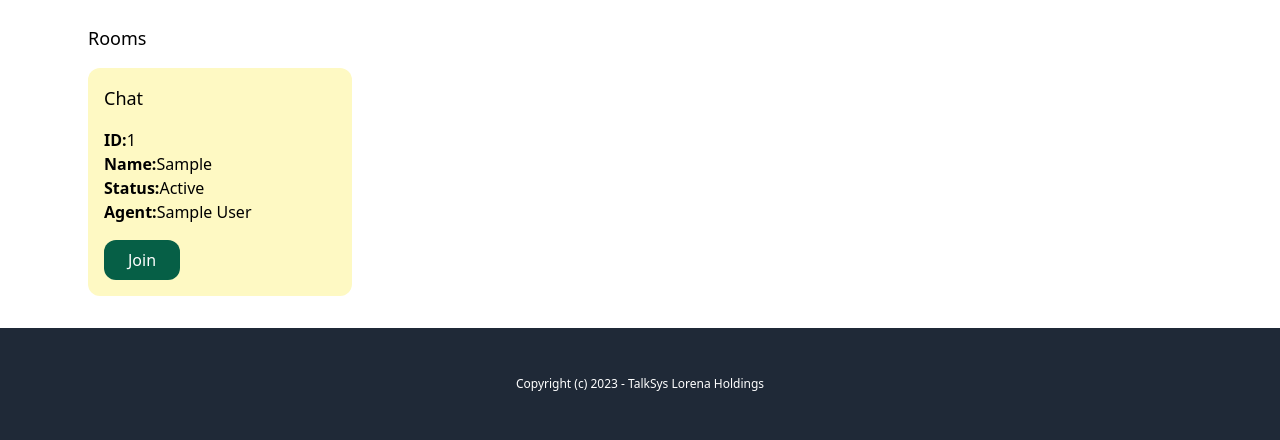
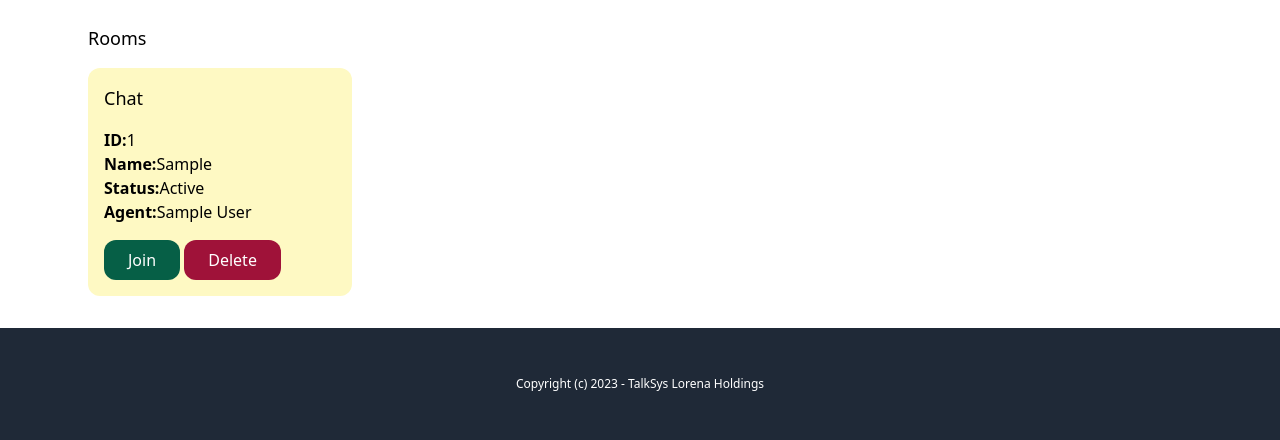
Before and after one commit to OrianKeithDevOrganization/RealTimeChatSystem, a Django app: page /chat-admin/ in a window 1280 px wide. Shown: the part 381-821 px from the top of the page. Run offline with Django 4.2, Linux system fonts and the light colour scheme; a user stored in the database is signed in; tables that the repository leaves empty hold one stand-in row (values such as "Sample post"); some libraries are stand-ins or nearby versions.

Commit message:
Added rooms delete functionality

```diff
--- a/talksys/chat/templates/chat/room_list.html
+++ b/talksys/chat/templates/chat/room_list.html
@@ -10,7 +10,7 @@
             </p>
 
             <a href="{% url 'chat:room' room.uuid %}" class="mt-4 inline-block py-2 px-6 bg-emerald-800 text-white rounded-xl">Join</a>
-
+            <a href="{% url 'chat:delete_room' room.uuid %}" class="mt-4 inline-block py-2 px-6 bg-rose-800 text-white rounded-xl">Delete</a>
         </div>
     {% endfor %}
 </div>
--- a/talksys/chat/urls.py
+++ b/talksys/chat/urls.py
@@ -1,5 +1,5 @@
 from django.urls import path
-from .views import create_room, admin, room, add_user,user_detail,edit_user
+from .views import create_room, admin, room, add_user,user_detail,edit_user,delete_room
 
 app_name = 'chat'
 
@@ -10,4 +10,5 @@ urlpatterns = [
     path('chat-admin/users/<uuid:uuid>/', user_detail, name='user_detail'),
     path('chat-admin/users/<uuid:uuid>/edit/', edit_user, name='edit_user'),
     path('chat-admin/<str:uuid>/',room, name='room'),
+    path('chat-admin/<str:uuid>/delete/',delete_room, name='delete_room'),
 ]
--- a/talksys/chat/views.py
+++ b/talksys/chat/views.py
@@ -106,3 +106,17 @@ def edit_user(request,uuid):
     else:
         messages.error(request, "You don't have access to edit users !")
         return redirect('/chat-admin/')
+
+@login_required
+def delete_room(request, uuid):
+    if request.user.has_perm('room.delete_room'):
+
+        room = Room.objects.get(uuid=uuid)
+        room.delete()
+        messages.success(request,'Room deleted successfully !')
+        return redirect('/chat-admin/')
+
+
+    else:
+        messages.error(request, "You don't have access to delete rooms !")
+        return redirect('/chat-admin/')
```
